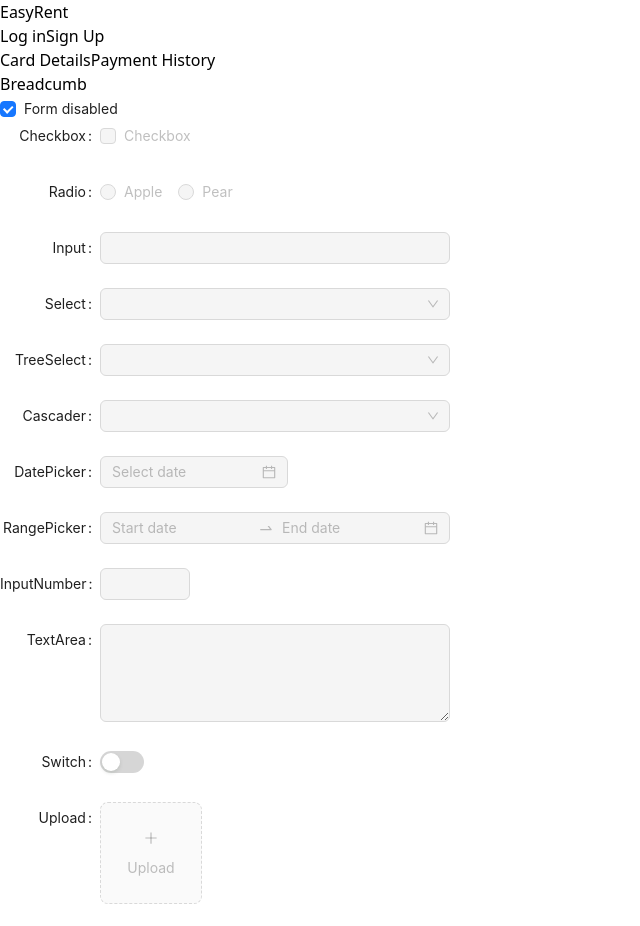
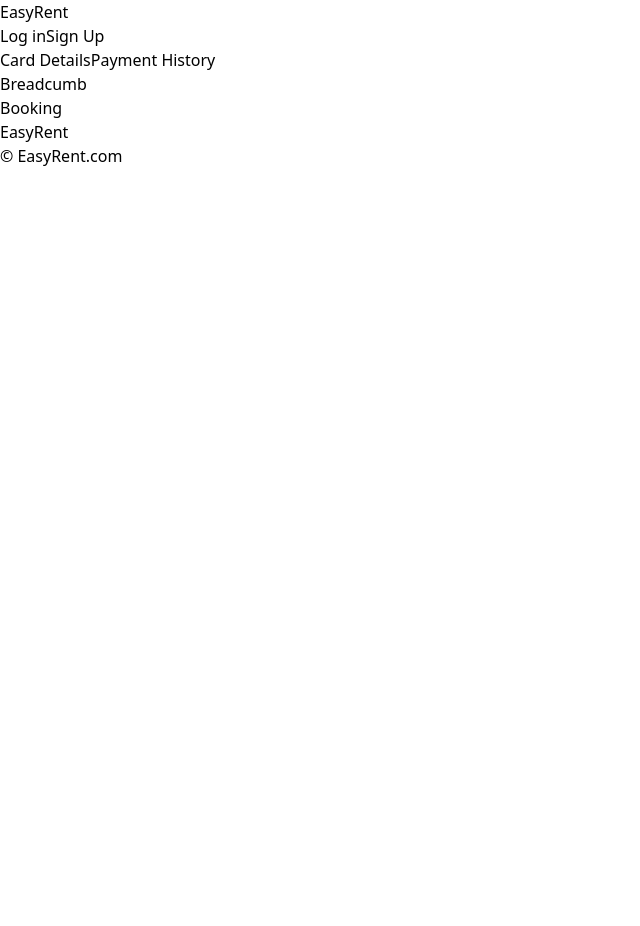
Before and after one commit to Sudila-Jayasekara/EasyRent, a React (Vite) app in the folder frontend/: page /booking in a window 1280 px wide. Shown: the top 926 px of the page, without its empty margins (0-640 px from the left). After the commit the page ends 800 px from the top, so only its background shows below. Built offline with nearby package versions, Linux system fonts and the light colour scheme.

Commit message:
remove antd

```diff
--- a/frontend/package.json
+++ b/frontend/package.json
@@ -10,7 +10,6 @@
     "preview": "vite preview"
   },
   "dependencies": {
-    "antd": "^5.15.3",
     "axios": "^1.6.8",
     "jsonwebtoken": "^9.0.2",
     "react": "^18.2.0",
--- a/frontend/src/pages/Booking And Payment Management/Booking.jsx
+++ b/frontend/src/pages/Booking And Payment Management/Booking.jsx
@@ -1,157 +1,9 @@
-// import React from 'react'
-// import { Link } from 'react-router-dom'
+import React from 'react'
 
-// const Booking = () => {
-//   return (
+const Booking = () => {
+  return (
+    <div>Booking</div>
+  )
+}
 
-//   )
-// }
-
-// export default Booking
-import React, { useState } from 'react';
-import { PlusOutlined } from '@ant-design/icons';
-import {
-  Button,
-  Cascader,
-  Checkbox,
-  ColorPicker,
-  DatePicker,
-  Form,
-  Input,
-  InputNumber,
-  Radio,
-  Select,
-  Slider,
-  Switch,
-  TreeSelect,
-  Upload,
-} from 'antd';
-const { RangePicker } = DatePicker;
-const { TextArea } = Input;
-const normFile = (e) => {
-  if (Array.isArray(e)) {
-    return e;
-  }
-  return e?.fileList;
-};
-const Booking = () => {
-  const [componentDisabled, setComponentDisabled] = useState(true);
-  return (
-    <>
-      <Checkbox
-        checked={componentDisabled}
-        onChange={(e) => setComponentDisabled(e.target.checked)}
-      >
-        Form disabled
-      </Checkbox>
-      <Form
-        labelCol={{
-          span: 4,
-        }}
-        wrapperCol={{
-          span: 14,
-        }}
-        layout="horizontal"
-        disabled={componentDisabled}
-        style={{
-          maxWidth: 600,
-        }}
-      >
-        <Form.Item label="Checkbox" name="disabled" valuePropName="checked">
-          <Checkbox>Checkbox</Checkbox>
-        </Form.Item>
-        <Form.Item label="Radio">
-          <Radio.Group>
-            <Radio value="apple"> Apple </Radio>
-            <Radio value="pear"> Pear </Radio>
-          </Radio.Group>
-        </Form.Item>
-        <Form.Item label="Input">
-          <Input />
-        </Form.Item>
-        <Form.Item label="Select">
-          <Select>
-            <Select.Option value="demo">Demo</Select.Option>
-          </Select>
-        </Form.Item>
-        <Form.Item label="TreeSelect">
-          <TreeSelect
-            treeData={[
-              {
-                title: 'Light',
-                value: 'light',
-                children: [
-                  {
-                    title: 'Bamboo',
-                    value: 'bamboo',
-                  },
-                ],
-              },
-            ]}
-          />
-        </Form.Item>
-        <Form.Item label="Cascader">
-          <Cascader
-            options={[
-              {
-                value: 'zhejiang',
-                label: 'Zhejiang',
-                children: [
-                  {
-                    value: 'hangzhou',
-                    label: 'Hangzhou',
-                  },
-                ],
-              },
-            ]}
-          />
-        </Form.Item>
-        <Form.Item label="DatePicker">
-          <DatePicker />
-        </Form.Item>
-        <Form.Item label="RangePicker">
-          <RangePicker />
-        </Form.Item>
-        <Form.Item label="InputNumber">
-          <InputNumber />
-        </Form.Item>
-        <Form.Item label="TextArea">
-          <TextArea rows={4} />
-        </Form.Item>
-        <Form.Item label="Switch" valuePropName="checked">
-          <Switch />
-        </Form.Item>
-        <Form.Item label="Upload" valuePropName="fileList" getValueFromEvent={normFile}>
-          <Upload action="/upload.do" listType="picture-card">
-            <button
-              style={{
-                border: 0,
-                background: 'none',
-              }}
-              type="button"
-            >
-              <PlusOutlined />
-              <div
-                style={{
-                  marginTop: 8,
-                }}
-              >
-                Upload
-              </div>
-            </button>
-          </Upload>
-        </Form.Item>
-        <Form.Item label="Button">
-          <Button>Button</Button>
-        </Form.Item>
-        <Form.Item label="Slider">
-          <Slider />
-        </Form.Item>
-        <Form.Item label="ColorPicker">
-          <ColorPicker />
-        </Form.Item>
-      </Form>
-    </>
-  );
-};
-export default () => <Booking />;
+export default Booking
```
Also changed, not shown: 1 other file (tests, documents, lock files or other folders).
